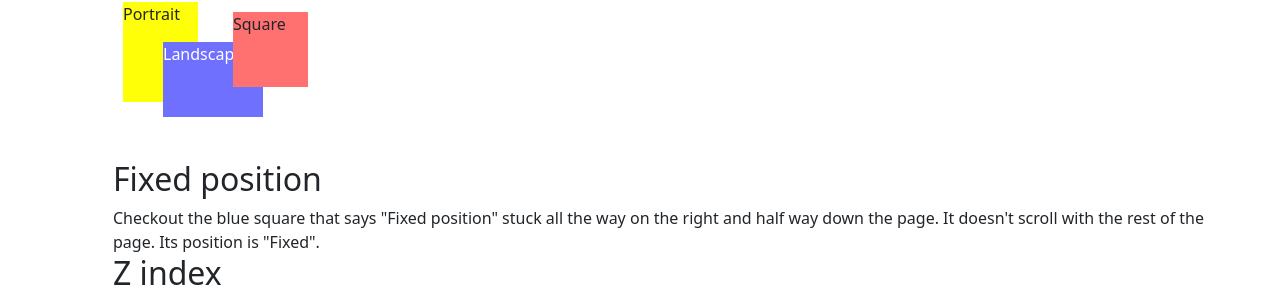
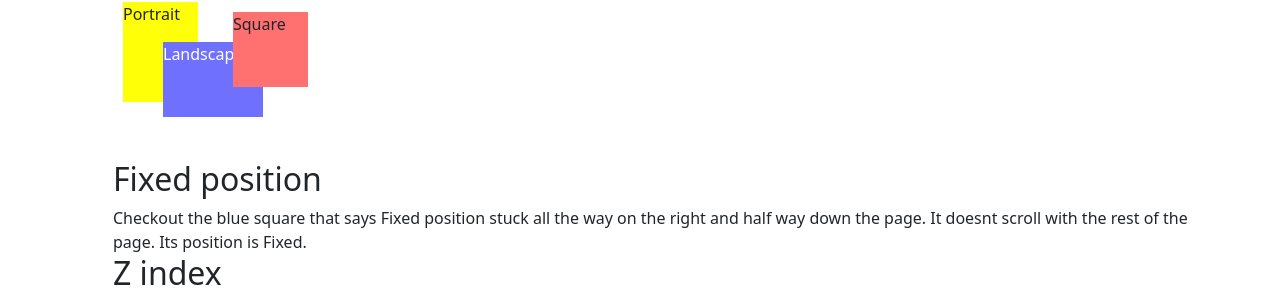
Before and after one commit to moofew/kambaz-next-js, a Next.js app: page /Labs/Lab2 in a window 1280 px wide. Shown: the part 3246-3550 px from the top of the page. Built offline with nearby package versions, Linux system fonts and the light colour scheme.

Commit message:
a2 CSS and Bootstrap

```diff
--- a/app/Labs/Lab2/Positions.tsx
+++ b/app/Labs/Lab2/Positions.tsx
@@ -28,7 +28,7 @@ export default function Positions(){
             </div>
         <div id="wd-css-position-fixed">
             <h2>Fixed position</h2>
-            Checkout the blue square that says "Fixed position" stuck all the way on the right and half way down the page. It doesn't scroll with the rest of the page. Its position is "Fixed".
+            Checkout the blue square that says Fixed position stuck all the way on the right and half way down the page. It doesnt scroll with the rest of the page. Its position is Fixed.
             <div className="wd-pos-fixed
                 wd-dimension-square wd-bg-color-blue
                 wd-fg-color-white">
```
